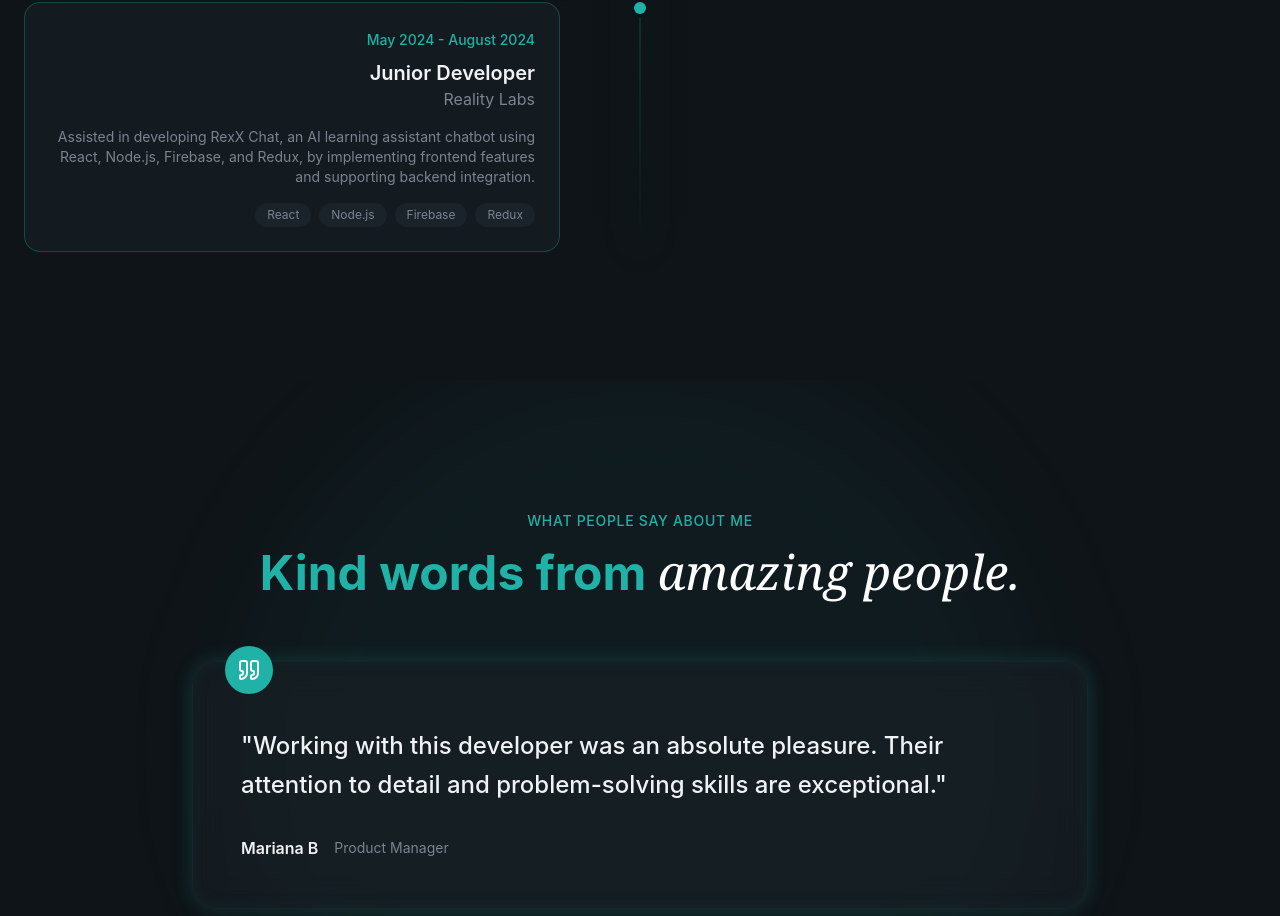
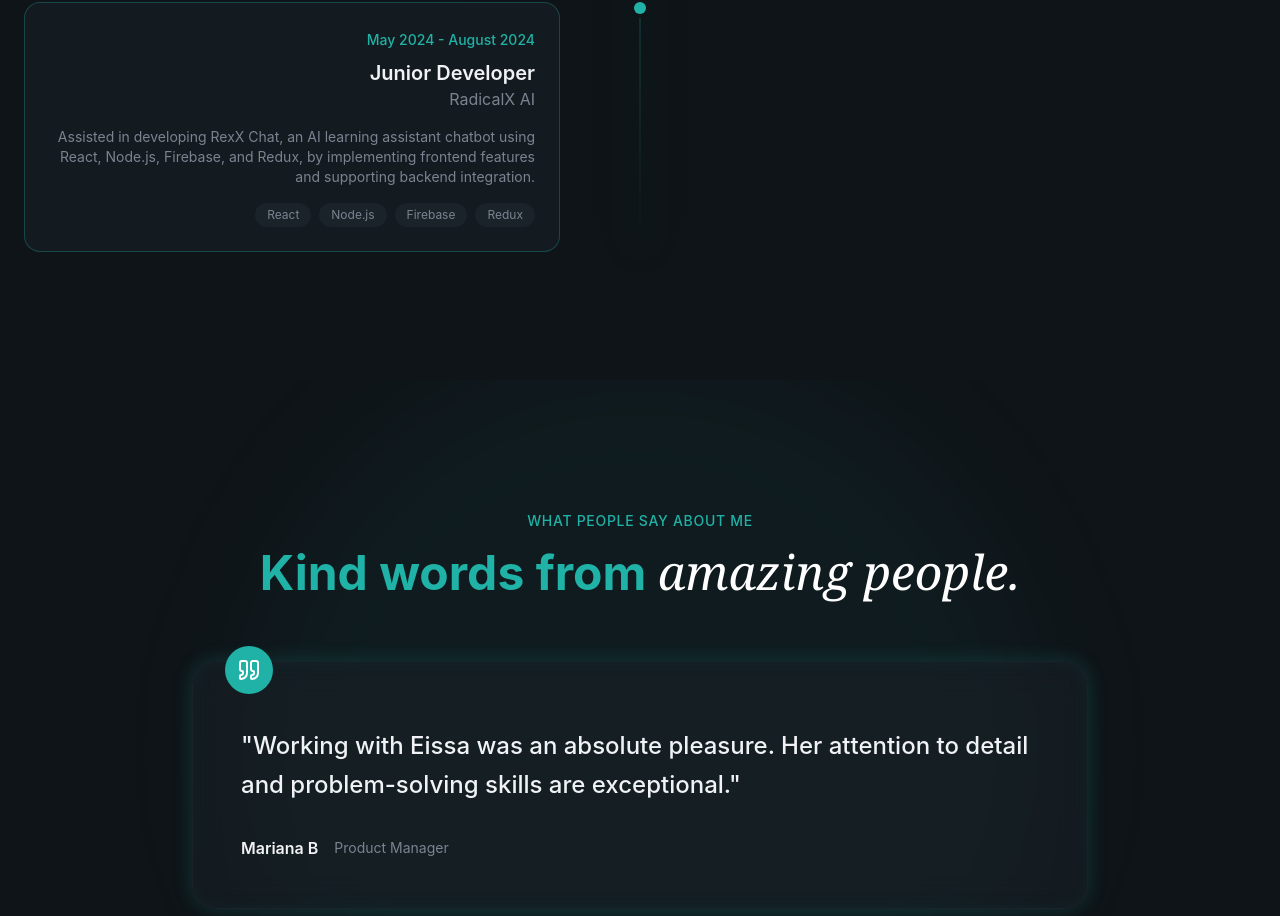
Before and after one commit to eissamonet/SWD-Portfolio, a React (Vite) app: page / in a window 1280 px wide. Shown: the part 4396-5312 px from the top of the page. Built offline with nearby package versions, Linux system fonts and the light colour scheme.

Commit message:
updated experience

```diff
--- a/src/sections/Experience.jsx
+++ b/src/sections/Experience.jsx
@@ -20,7 +20,7 @@ const experiences = [
   {
     period: "May 2024 - August 2024",
     role: "Junior Developer",
-    company: "Reality Labs",
+    company: "RadicalX AI",
     description:
       "Assisted in developing RexX Chat, an AI learning assistant chatbot using React, Node.js, Firebase, and Redux, by implementing frontend features and supporting backend integration.",
     technologies: ["React", "Node.js", "Firebase", "Redux"],
--- a/src/sections/Testimonials.jsx
+++ b/src/sections/Testimonials.jsx
@@ -4,21 +4,21 @@ import { useState } from "react";
 
 const testimonials = [
     {
-        quote: "Working with this developer was an absolute pleasure. Their attention to detail and problem-solving skills are exceptional.",
+        quote: "Working with Eissa was an absolute pleasure. Her attention to detail and problem-solving skills are exceptional.",
         author: "Mariana B",
         role: "Product Manager",
         /* image:  insert image */
     },
     {
-        quote: "I've collaborated with many developers, but this one stands out for their professionalism and ability to deliver high-quality results.",
+        quote: "I've collaborated with many developers, but Eissa stands out for her professionalism and ability to deliver high-quality results.",
         author: "Billy F",
-        role: "Software Engineer Lead",
+        role: "curaJoy - Software Engineer Lead",
         /* image:  insert image */
     },
     {
-        quote: "Their technical expertise and communication skills make them a valuable asset to any team. Highly recommended!",
+        quote: "Eissa's technical experience and communication skills make her a valuable asset to any team. Highly recommended!",
         author: "Kyle R",
-        role: "Software Engineer Lead",
+        role: "RadicalX AI - Software Engineer Lead",
         /* image:  insert image */
     },
 ];
```
